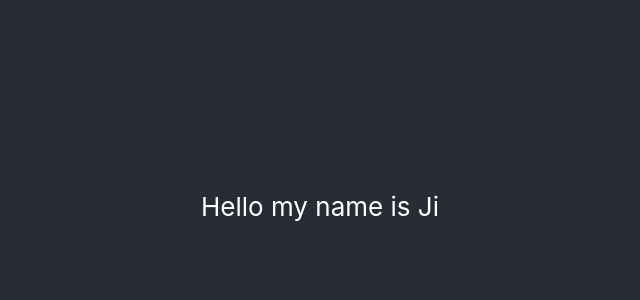
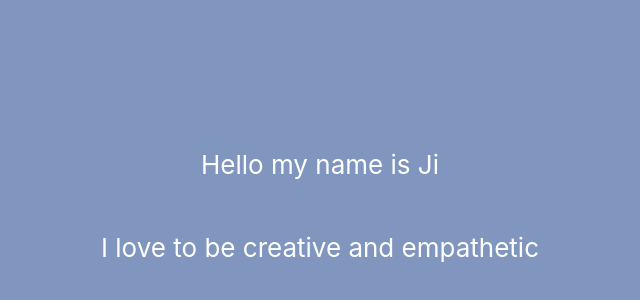
Before and after one commit to typingtrex/typingtrex.github.io, a React (Create React App) app: page / in a window 1280 px wide. Shown: the part 194-494 px from the top of the page, without its empty margins (320-960 px from the left). Built offline with nearby package versions, Linux system fonts and the light colour scheme.

Commit message:
more description

```diff
--- a/src/App.css
+++ b/src/App.css
@@ -14,7 +14,8 @@
 }
 
 .App-header {
-  background-color: #282c34;
+  /* background-color: #282c34; */
+  background-color: #8196be;
   min-height: 100vh;
   display: flex;
   flex-direction: column;
--- a/src/App.js
+++ b/src/App.js
@@ -1,11 +1,12 @@
 import logo from './logo.svg';
 import './App.css';
-alert("it's working!!!");
+// alert("it's working!!!");
 function App() {
   return (
     <div className="App">
       <header className="App-header">
         <p>Hello my name is Ji</p>
+        <p id="personal-description">I love to be creative and empathetic</p>
       </header>
     </div>
   );
```
